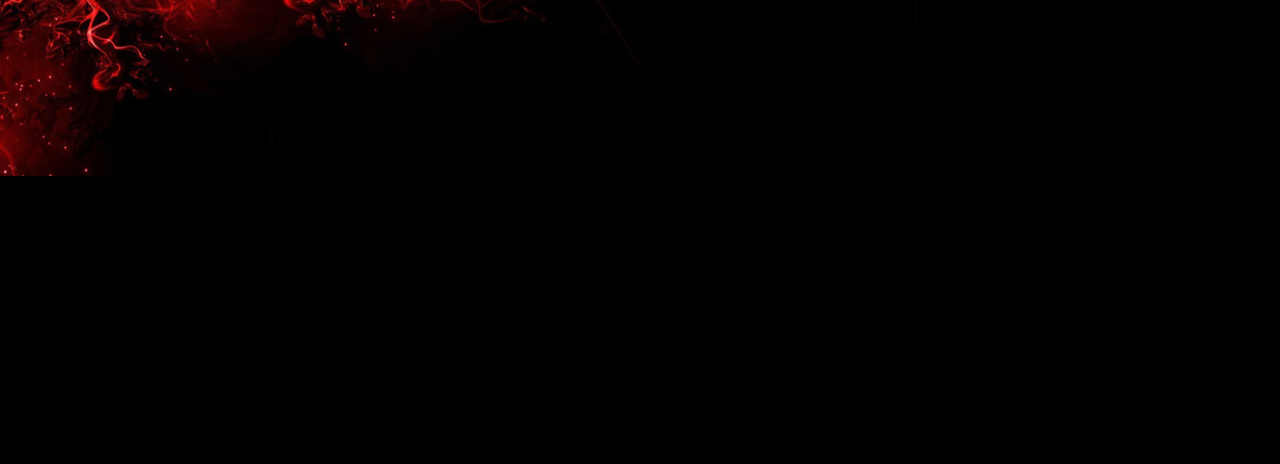
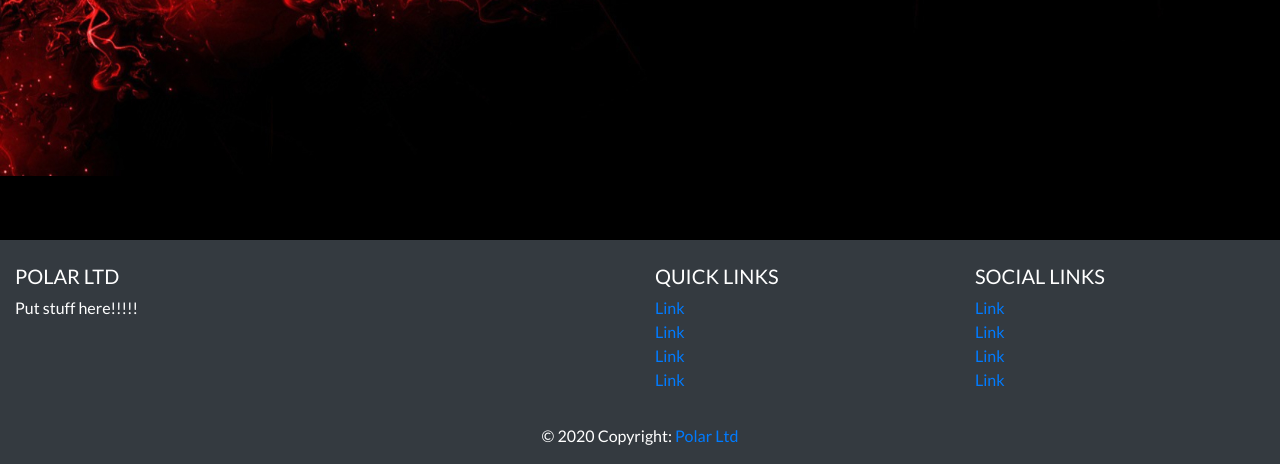
Before and after one commit to Code-Institute-Submissions/ML4-POLAR-Ecommerce, a Django app: page / in a window 1280 px wide. Shown: the part 624-1088 px from the top of the page. Before the commit the page ends 800 px from the top, so only its background shows below. Run offline with Django 3.2, Linux system fonts and the light colour scheme; some libraries are stand-ins or nearby versions.

Commit message:
Added Basic footer layout

```diff
--- a/templates/base.html
+++ b/templates/base.html
@@ -107,6 +107,58 @@
     {% block content %}
     {% endblock %}
 
+
+<footer class="page-footer font-small blue pt-4 bg-dark text-white">
+  <div class="container-fluid text-center text-md-left">
+    <div class="row">
+      <div class="col-md-6 mt-md-0 mt-3">
+        <h5 class="text-uppercase">Polar Ltd</h5>
+        <p>Put stuff here!!!!!</p>
+      </div>
+      <hr class="clearfix w-100 d-md-none pb-3">
+      <div class="col-md-3 mb-md-0 mb-3">
+        <h5 class="text-uppercase">Quick Links</h5>
+
+        <ul class="list-unstyled">
+          <li>
+            <a href="#!">Link</a>
+          </li>
+          <li>
+            <a href="#!">Link</a>
+          </li>
+          <li>
+            <a href="#!">Link</a>
+          </li>
+          <li>
+            <a href="#!">Link</a>
+          </li>
+        </ul>
+      </div>
+      <div class="col-md-3 mb-md-0 mb-3">
+        <h5 class="text-uppercase">Social Links</h5>
+
+        <ul class="list-unstyled">
+          <li>
+            <a href="#!">Link</a>
+          </li>
+          <li>
+            <a href="#!">Link</a>
+          </li>
+          <li>
+            <a href="#!">Link</a>
+          </li>
+          <li>
+            <a href="#!">Link</a>
+          </li>
+        </ul>
+      </div>
+    </div>
+  </div>
+  <div class="footer-copyright text-center py-3">© 2020 Copyright:
+    <a href="{% url 'home' %}"> Polar Ltd</a>
+  </div>
+</footer>
+
     {% block postloadjs %}
     {% endblock %}
 
```
